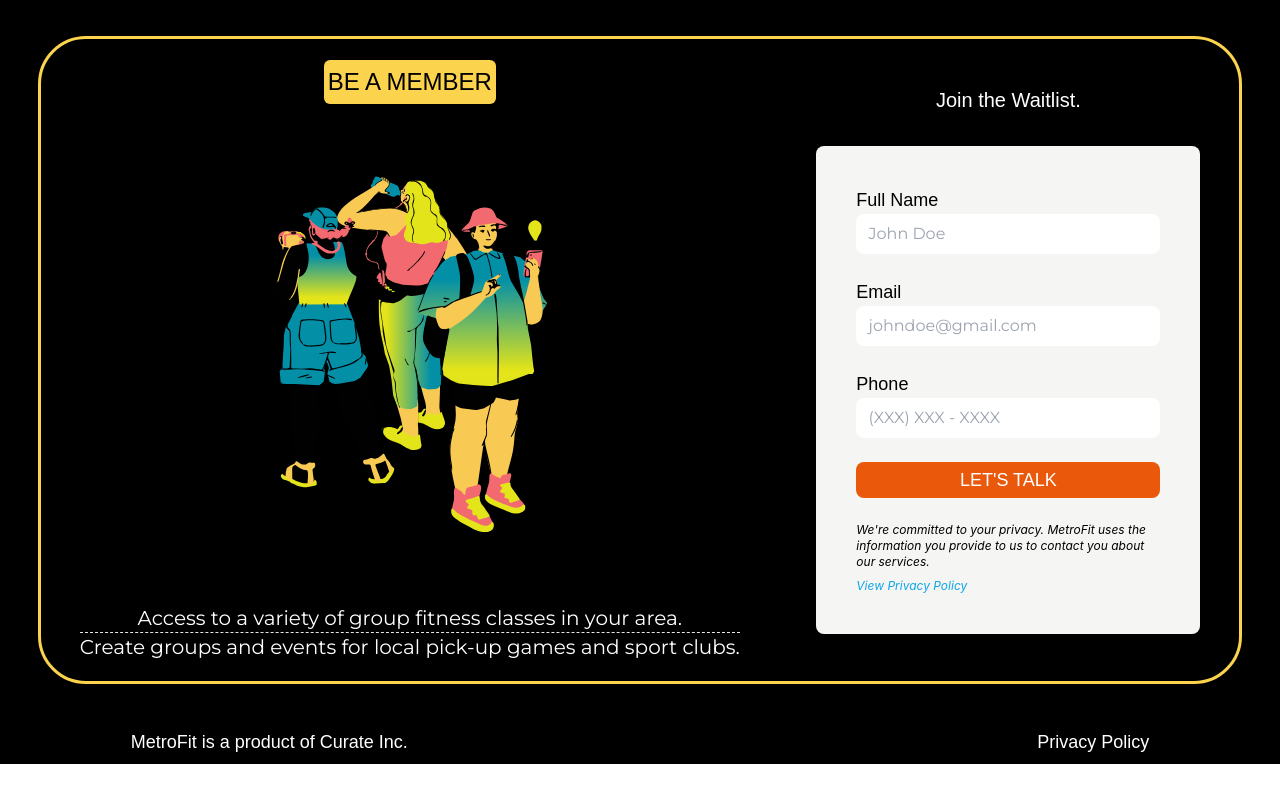
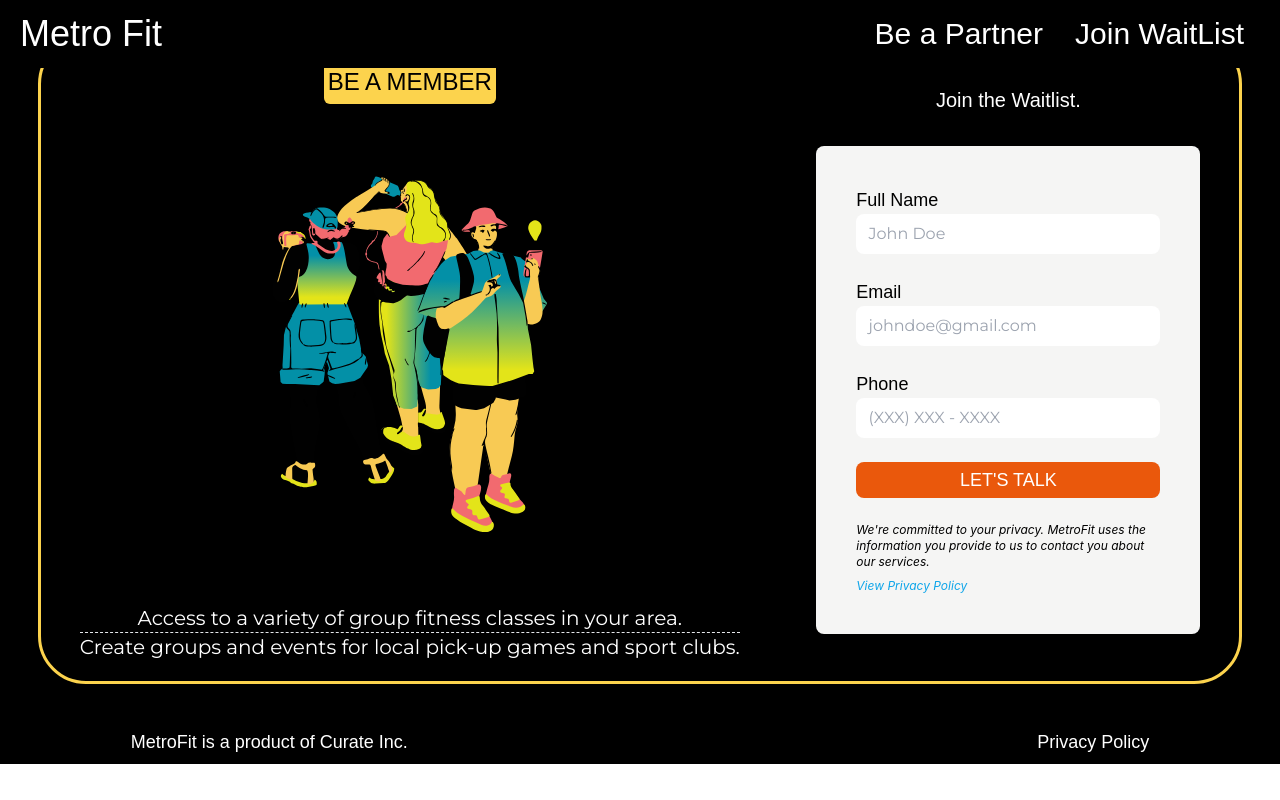
Before and after one commit to sweetmangoes/landing-page, a Next.js app in the folder metrofit-landing/: page /waitlist in a window 1280 px wide. Built offline with nearby package versions, Linux system fonts and the light colour scheme; a web font is replaced by a local one.

Commit message:
added styling

```diff
--- a/metrofit-landing/components/Navbar.jsx
+++ b/metrofit-landing/components/Navbar.jsx
@@ -18,31 +18,31 @@ export default function Navbar(){
         setColor('black');
         setTextColor('white');
       }else{
-        setColor('transparent');
-        setTextColor('transparent');
+        setColor('black');
+        setTextColor('white');
       }
     };
     window.addEventListener('scroll', changeColor);
   },[]);
 
   return (
-    <div style={{backgroundColor: `${color}`}} className="fixed left-0 top-0 w-full z-10 ease-in duration-300">
-      <div className="max-w-[1240px] m-auto flex justify-between items-center p-4">
+    <div style={{backgroundColor: `${color}`}} className=" fixed left-0 top-0 w-full z-10 ease-in duration-300">
+      <div className="max-w-[1240px] m-auto flex justify-between items-center">
         <Link href='/'>
           <h1 style={{color:`${textColor}`}} className="font-monomaniac text-4xl">
             Metro Fit
           </h1>
         </Link>
         <ul style={{color:`${textColor}`}}  className="hidden sm:flex ">
-          <li className="p-4 font-monomaniac text-3xl rounded-full hover:bg-slate-600">
+          <li className="p-4 font-monomaniac text-3xl rounded-full hover:text-slate-600">
             <Link href='/partner'>Be a Partner</Link>
           </li>
-          <li className="p-4 font-monomaniac text-3xl rounded-full hover:bg-slate-600">
+          <li className="p-4 font-monomaniac text-3xl rounded-full hover:text-slate-600">
             <Link href='/waitlist'>Join WaitList</Link>
           </li>
-          <li className="p-4 font-monomaniac text-3xl rounded-full hover:bg-slate-600">
+          {/* <li className="p-4 font-monomaniac text-3xl rounded-full hover:bg-slate-600">
             <Link href='/contact'>Contact</Link>
-          </li>
+          </li> */}
         </ul>
 
         {/* Mobile Button */}
@@ -66,9 +66,9 @@ export default function Navbar(){
           <li className="p-4 font-monomaniac text-4xl hover:text-gray-500">
             <Link href='/join'>Join WaitList</Link>
           </li>
-          <li className="p-4 font-monomaniac text-4xl hover:text-gray-500">
+          {/* <li className="p-4 font-monomaniac text-4xl hover:text-gray-500">
             <Link href='/contact'>Contact</Link>
-          </li>
+          </li> */}
         </ul>
         </div>
       </div>
--- a/metrofit-landing/components/contact.jsx
+++ b/metrofit-landing/components/contact.jsx
@@ -1,6 +1,6 @@
 export default function Contact(){
   return(
-    <div className="bg-gradient-to-r from-pink-600 via-yellow-600 to-green-600 w-full flex flex-col
+    <div className="bg-gradient-to-r from-pink-500 via-yellow-300 to-green-300 w-full flex flex-col
                     ">
       <div className="w-full flex flex-col items-center justify-between p-10 font-montserrat h-4/5
                       lg:flex-row lg:h-4/5">
```
